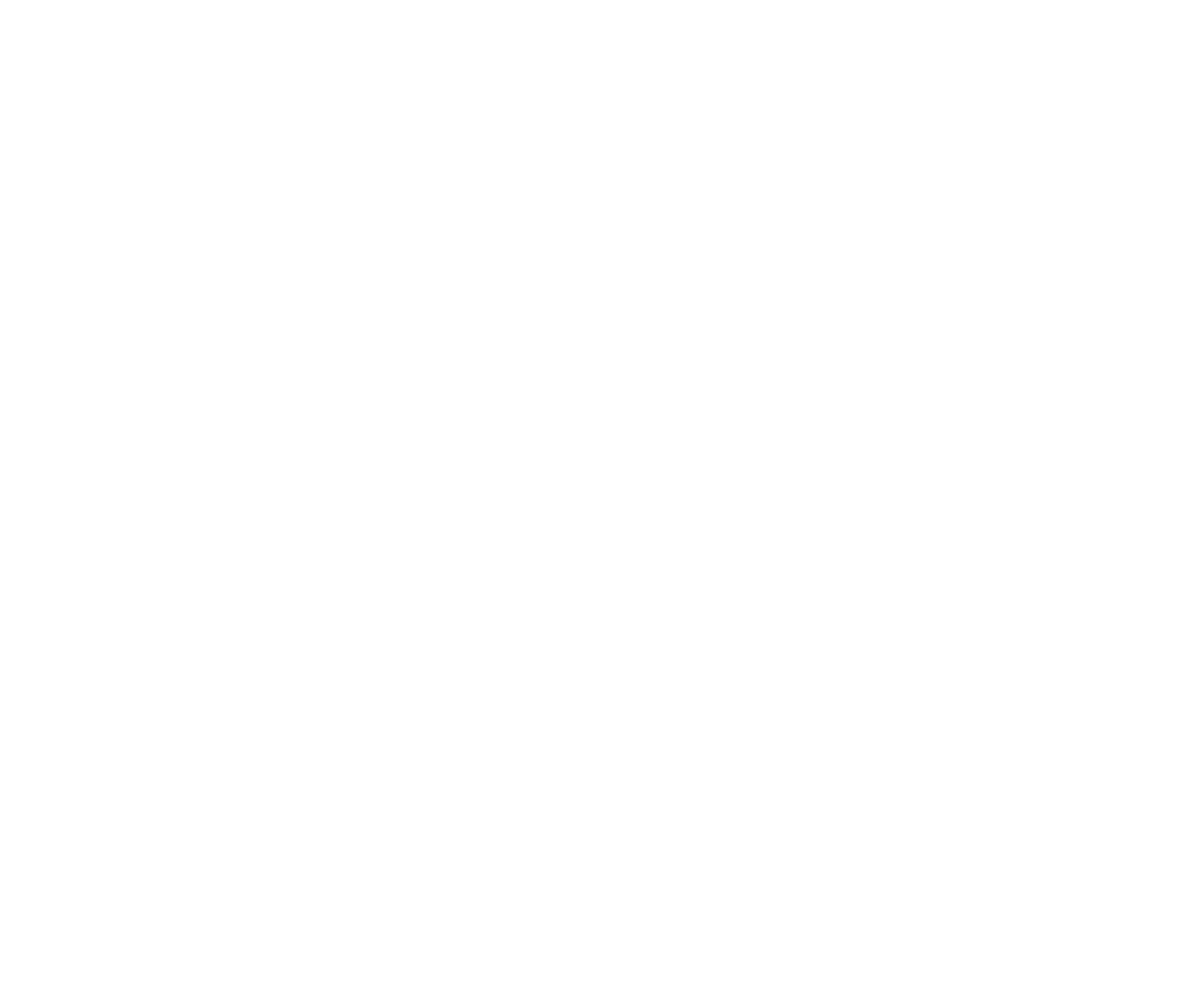
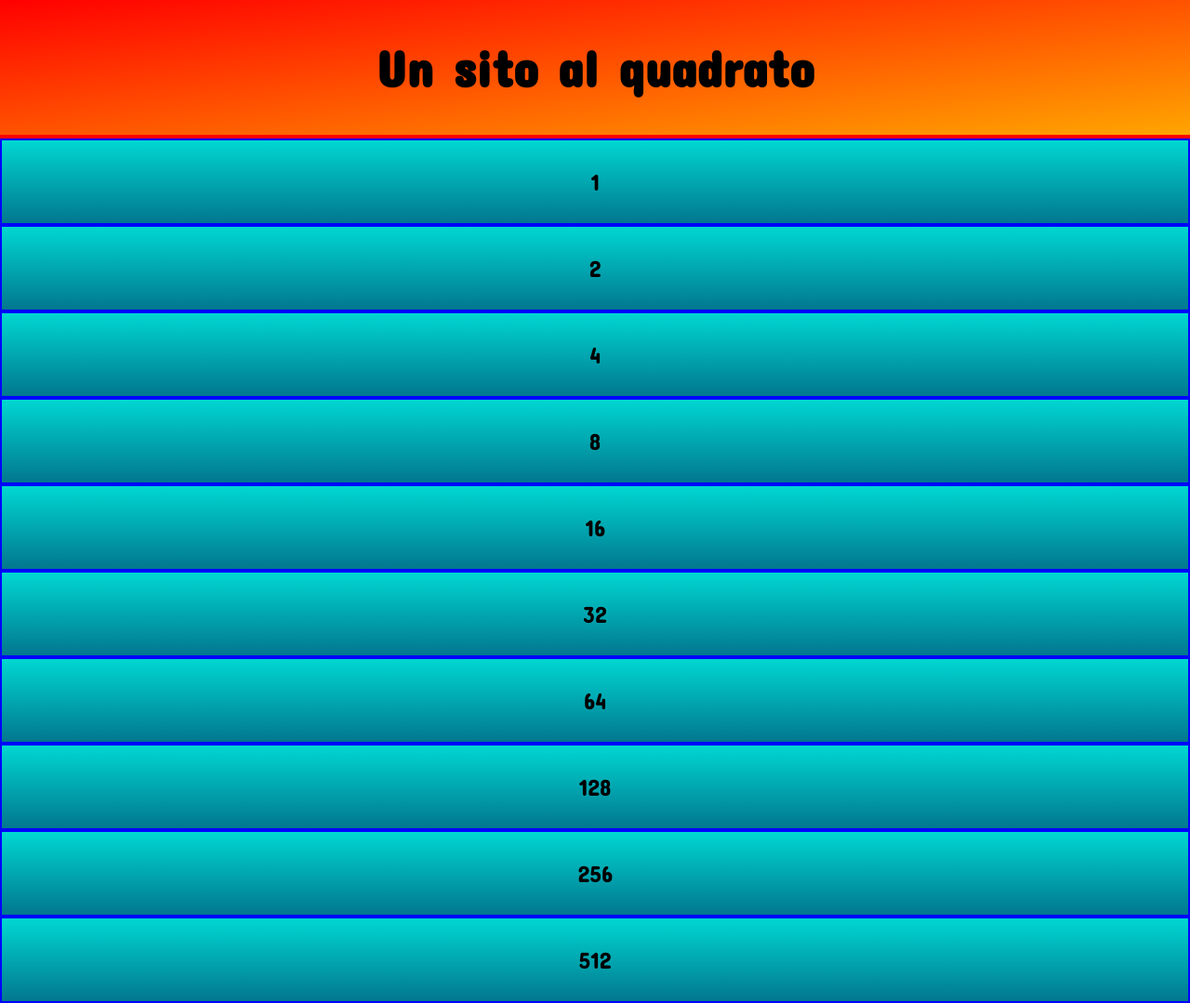
Before and after one commit to LeoNick85/js-jsnacks-blocco-1, a plain HTML site: page jsnack6/index.html in a window 1280 px wide. Shown: the whole page at 93% size. Before the commit the page ends 800 px from the top, so only its background shows below. Drawn offline with Linux system fonts and the light colour scheme.

Commit message:
JSnack 6 - Version 1.0

```diff
--- a/jsnack6/index.html
+++ b/jsnack6/index.html
@@ -2,10 +2,20 @@
 <html lang="en" dir="ltr">
     <head>
         <meta charset="utf-8">
+        <link href="https://fonts.googleapis.com/css?family=Concert+One&display=swap" rel="stylesheet">
         <link rel="stylesheet" href="style.css">
         <title>Esercitazione #21-5 - JSnack 6 - Potenze di 2</title>
     </head>
     <body>
+        <header>
+            <h1>Un sito al quadrato</h1>
+        </header>
+        <main>
+            <div>
+                <ul id="result">
+                </ul>
+            </div>
+        </main>
         <script src="main.js" charset="utf-8"></script>
     </body>
 </html>
--- a/jsnack6/main.js
+++ b/jsnack6/main.js
@@ -0,0 +1,12 @@
+// JSnack 6: Stampa le potenze di 2 fino a 1000
+
+//Creo un ciclo for per aumentare la potenza fino ai risultati minori di 1000, salvandolo via via in result e stampandolo a schermo
+var result = 0;
+
+for (i=0; result < 1000; i++) {
+    result = Math.pow(2, i);
+    if (result < 1000) {
+        document.getElementById('result').insertAdjacentHTML("beforeEnd", "<li>" + result + "</li>")
+        console.log(result);
+    }
+}
--- a/jsnack6/style.css
+++ b/jsnack6/style.css
@@ -0,0 +1,25 @@
+* {
+    margin: 0px;
+    padding: 0px;
+    box-sizing: border-box;
+    font-family: 'Concert One', cursive;
+}
+
+header {
+    text-align: center;
+    background-image: linear-gradient(to bottom right, red, orange);
+    padding: 40px;
+    border-bottom: 4px solid red;
+}
+
+header h1 {
+    font-size: 55px;
+}
+
+ul li {
+    background-image: linear-gradient( #00d7d2, #02778f);
+    padding: 30px;
+    border: 2px solid blue;
+    text-align: center;
+    font-size: 25px;
+}
```
